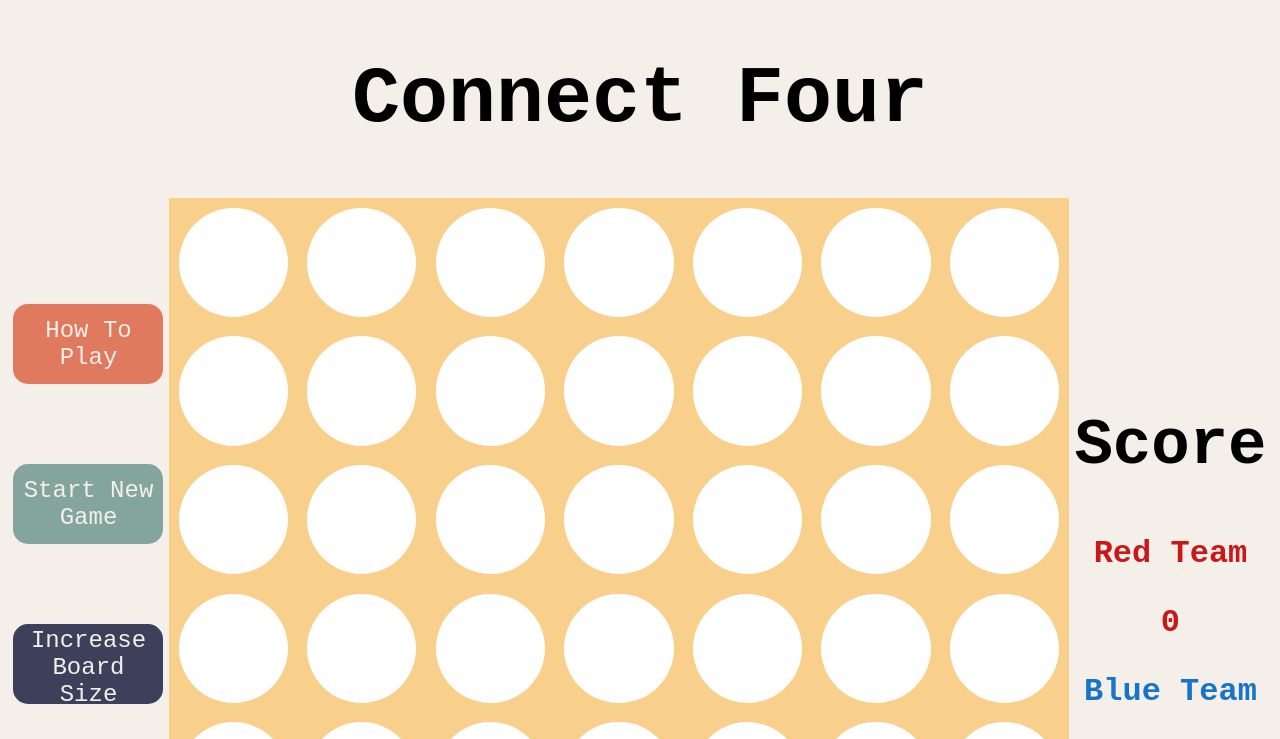
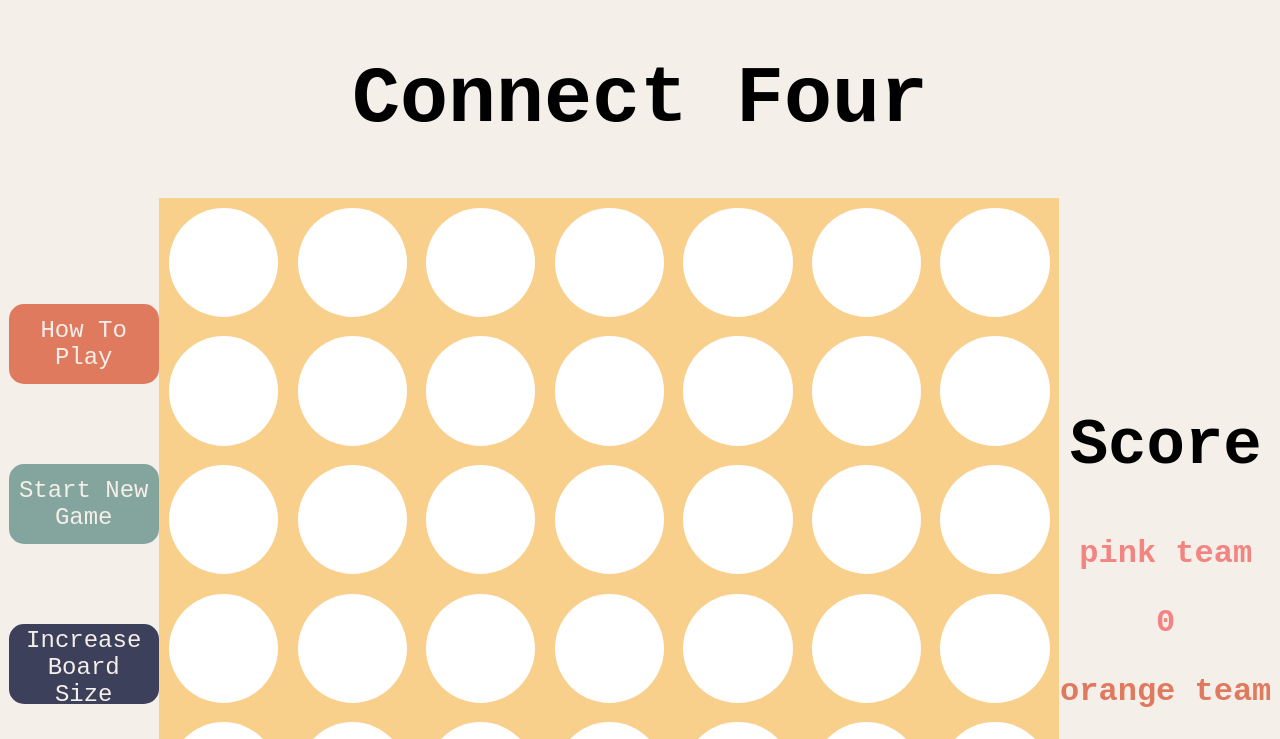
Before and after one commit to ejgolden94/connect-four, a plain HTML site: page connect_four/index.html in a window 1280 px wide. Both pictures are taken after a click on the element 233 px from the left and 262 px from the top of the page. Shown: the top 739 px of the page. Drawn offline with nearby package versions, Linux system fonts and the light colour scheme; a web font is replaced by a local one.

Commit message:
random team colors

```diff
--- a/connect_four/css/style.css
+++ b/connect_four/css/style.css
@@ -132,6 +132,26 @@ button:focus{
     background-color: #1874C9;
 }
 
+.pink{
+    background-color: #F28482;
+}
+
+.teal{
+    background-color: #84A59D;
+}
+
+.midnight{
+    background-color: #3D405B;
+}
+
+.orange{
+    background-color: #E07A5F;
+}
+
+.purple{
+    background-color: #7678ED;
+}
+
 .team-1 {
     color: #C91818;
 }
--- a/connect_four/index.html
+++ b/connect_four/index.html
@@ -23,11 +23,11 @@
             <h2>Score</h2>
             <div class="streak">
                 <div class='team-1'>
-                    <h3>Red Team</h3>
+                    <h3 id="team-1-name"></h3>
                     <h3 id="team-1-score">0</h3>
                 </div>
                 <div class='team-2'>
-                    <h3>Blue Team</h3>
+                    <h3 id="team-2-name"></h3>
                     <h3 id="team-2-score">0</h3>
                 </div>
             </div>
--- a/connect_four/js/app.js
+++ b/connect_four/js/app.js
@@ -9,8 +9,21 @@ $(()=>{
       boardSize: 4,
       columns: 7,
       rows: 6,
+      colors:[
+        {name: "red" , color:'#C91818'},
+        {name: "blue" , color:'#1874C9'},
+        {name: "pink" , color:'#F28482'},
+        {name: "teal" , color:'#84A59D'},
+        {name: "midnight" , color:'#3D405B'},
+        {name: "orange" , color:'#E07A5F'},
+        {name: "purple" , color:'#7678ED'}
+      ],
+      removeColor(index){
+        this.colors.splice(index,1)
+      },
       addPlayer(player){
           this.turns.push(player)
+          player.updateScoreBoard()
           this.currentTurn = this.turns[0]
       },
       updateBoardSize(num){
@@ -77,7 +90,7 @@ $(()=>{
               let holeRow = parseInt(classList[2])
               let holeCol = parseInt(typeof classList[3] === 'undefined'? classList[2]: classList[3])
 
-              if((holeRow === connectFour.game.length-1) || (["blue","red"].includes(connectFour.game[holeRow+1][holeCol]))) {
+              if((holeRow === connectFour.game.length-1) || ([connectFour.turns[0].team,connectFour.turns[1].team].includes(connectFour.game[holeRow+1][holeCol]))) {
                   connectFour.placeChip(hole,holeRow,holeCol)
               }
           }
@@ -107,7 +120,7 @@ $(()=>{
       fallIntoPlace(holeCol){
           let startRow = 0
           const fall = setInterval(()=>{
-          if((startRow === this.game.length-1) || (["blue","red"].includes(this.game[startRow][holeCol]))){
+          if((startRow === this.game.length-1) || ([this.turns[0].team,this.turns[1].team].includes(this.game[startRow][holeCol]))){
               clearInterval(fall)
           }
               $(`#${startRow-1}-${holeCol}`).removeClass(this.currentTurn.team)
@@ -184,6 +197,10 @@ $(()=>{
           this.teamNo = teamNo
           this.score = 0
       }
+      updateScoreBoard(){
+        $(`.team-${this.teamNo}`).css('color',this.color)
+        $(`#team-${this.teamNo}-name`).text(`${this.team} team`)
+      }
       updateScore(){
           this.score++
           $(`#team-${this.teamNo}-score`).text(this.score)
@@ -191,8 +208,11 @@ $(()=>{
   }
 
   ///Create 2 players
-  const player1 = new Player('red','#C91818',1)
-  const player2 = new Player('blue','#1874C9',2)
+  let randIndex = Math.floor(Math.random()*connectFour.colors.length)
+  const player1 = new Player(connectFour.colors[randIndex].name,connectFour.colors[randIndex].color,1)
+  connectFour.removeColor(randIndex)
+  randIndex = Math.floor(Math.random()*connectFour.colors.length)
+  const player2 = new Player(connectFour.colors[randIndex].name,connectFour.colors[randIndex].color,2)
 
   ///Add players to the game
   connectFour.addPlayer(player1)
```
